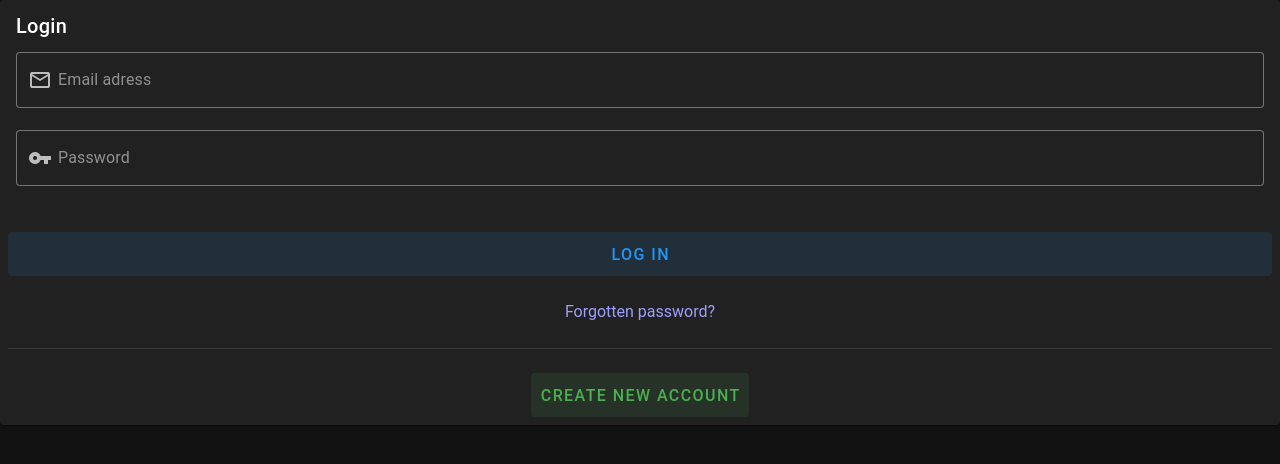
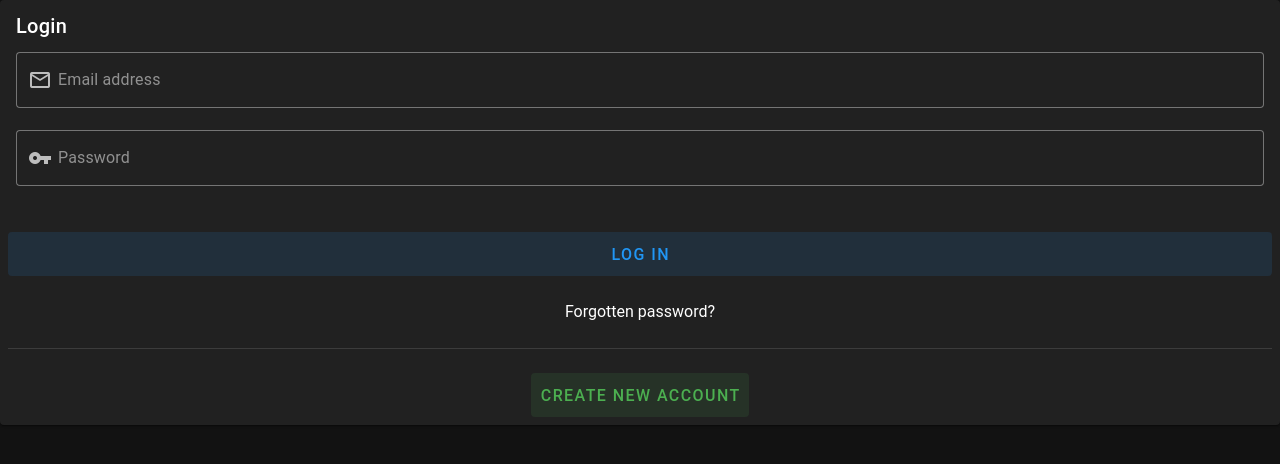
Before and after one commit to jeffnawroth/v-base-components, a Vue app: page / in a window 1280 px wide. Shown: the top 464 px of the page. Built offline with nearby package versions, Linux system fonts and the light colour scheme.

Commit message:
fix: typo in login-card

```diff
--- a/src/components/LoginCard.vue
+++ b/src/components/LoginCard.vue
@@ -1,6 +1,6 @@
 <script setup lang="ts">
 // Emits
-defineEmits(['submit'])
+defineEmits(['login', 'register', 'forgotPassword'])
 
 // Props
 const email = defineModel('email', { required: true, type: String })
@@ -11,25 +11,61 @@ const form = ref<HTMLFormElement | null>(null)
 </script>
 
 <template>
-  <v-form ref="form" @submit.prevent="">
+  <v-form
+    ref="form"
+    @submit.prevent="$emit('login')"
+  >
     <v-card title="Login">
       <v-card-text>
-        <v-text-field v-model="email" variant="outlined" prepend-inner-icon="mdi-email-outline" placeholder="Email adress" />
-        <v-text-field v-model="password" type="password" variant="outlined" prepend-inner-icon="mdi-key" placeholder="Password" />
+        <v-text-field
+          v-model="email"
+          variant="outlined"
+          prepend-inner-icon="mdi-email-outline"
+          placeholder="Email address"
+        />
+        <v-text-field
+          v-model="password"
+          type="password"
+          variant="outlined"
+          prepend-inner-icon="mdi-key"
+          placeholder="Password"
+        />
       </v-card-text>
       <v-card-actions>
         <v-row>
           <v-col cols="12">
-            <v-btn type="submit" size="large" block variant="tonal" color="primary" text="Log in" @click="$emit('submit')" />
+            <v-btn
+              type="submit"
+              size="large"
+              block
+              variant="tonal"
+              color="primary"
+              text="Log in"
+            />
           </v-col>
-          <v-col cols="12" class="d-flex justify-center">
-            <a class="text-decoration-none" href="#">Forgotten password?</a>
+          <v-col
+            cols="12"
+            class="d-flex justify-center"
+          >
+            <a
+              class="text-decoration-none"
+              @click="$emit('forgotPassword')"
+            >Forgotten password?</a>
           </v-col>
           <v-col cols="12">
             <v-divider />
           </v-col>
-          <v-col cols="12" class="d-flex justify-center">
-            <v-btn color="success" size="large" variant="tonal" text="Create new account" />
+          <v-col
+            cols="12"
+            class="d-flex justify-center"
+          >
+            <v-btn
+              color="success"
+              size="large"
+              variant="tonal"
+              text="Create new account"
+              @click="$emit('register')"
+            />
           </v-col>
         </v-row>
       </v-card-actions>
```
